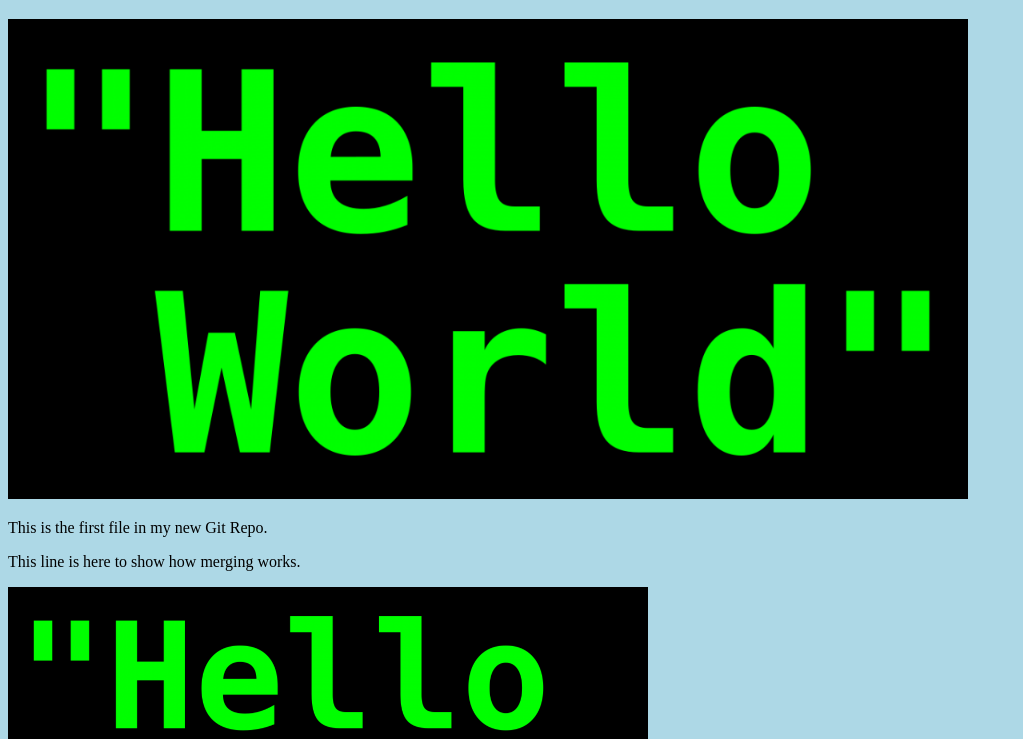
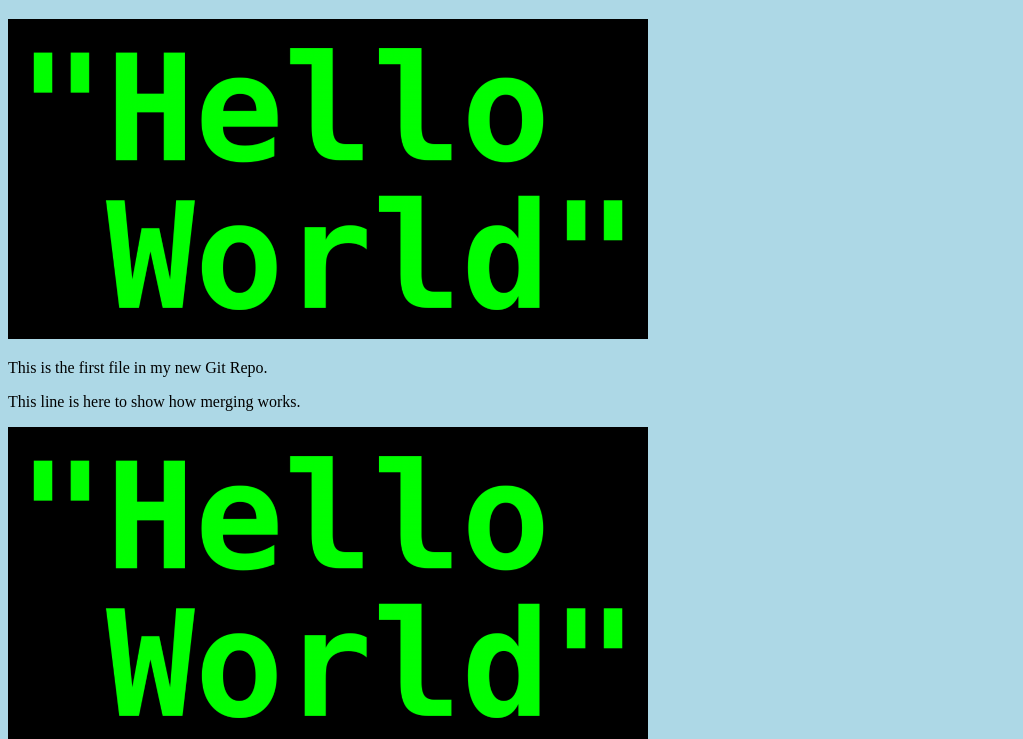
Before and after one commit to neeschal/hello-world, a plain HTML site: page index.html in a window 1280 px wide. Shown: the part 61-800 px from the top of the page, without its empty margins (0-1023 px from the left). Drawn offline with Linux system fonts and the light colour scheme.

Commit message:
Updated index.html. Resized image

```diff
--- a/index.html
+++ b/index.html
@@ -7,7 +7,7 @@
 <body>
 
 <h1>Hello world!</h1>
-<div><img src="img_hello_world.jpg" alt="Hello World from space" style="width:100%;max-width:960px"></div>
+<div><img src="img_hello_world.jpg" alt="Hello World from space" style="width:100%;max-width:640px"></div>
 <p>This is the first file in my new Git Repo.</p>
 <p>This line is here to show how merging works.</p>
 <div><img src="img_hello_world.jpg" alt="Hello Git" style="width: 100%;max-width:640px"</div>
```
